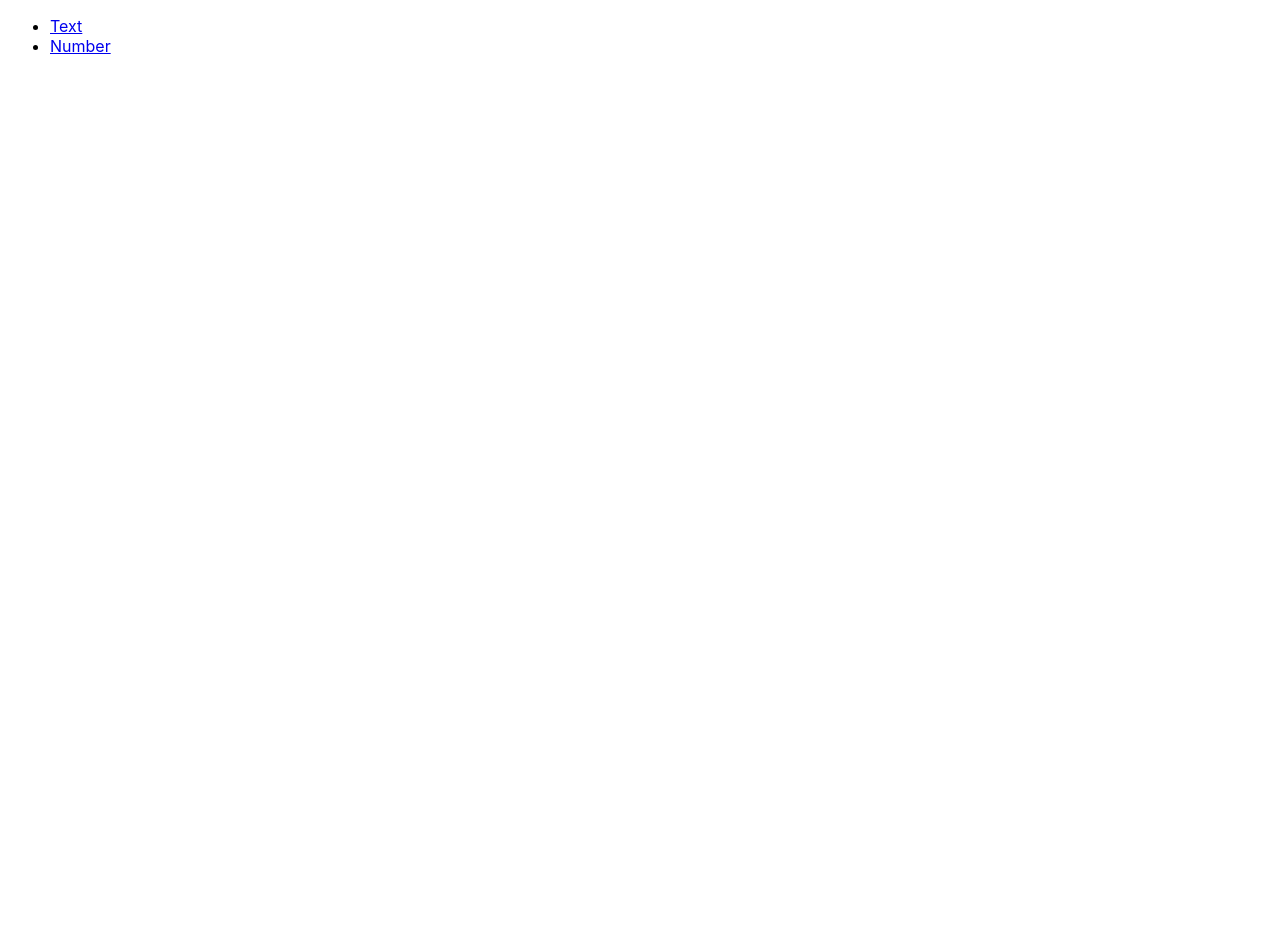
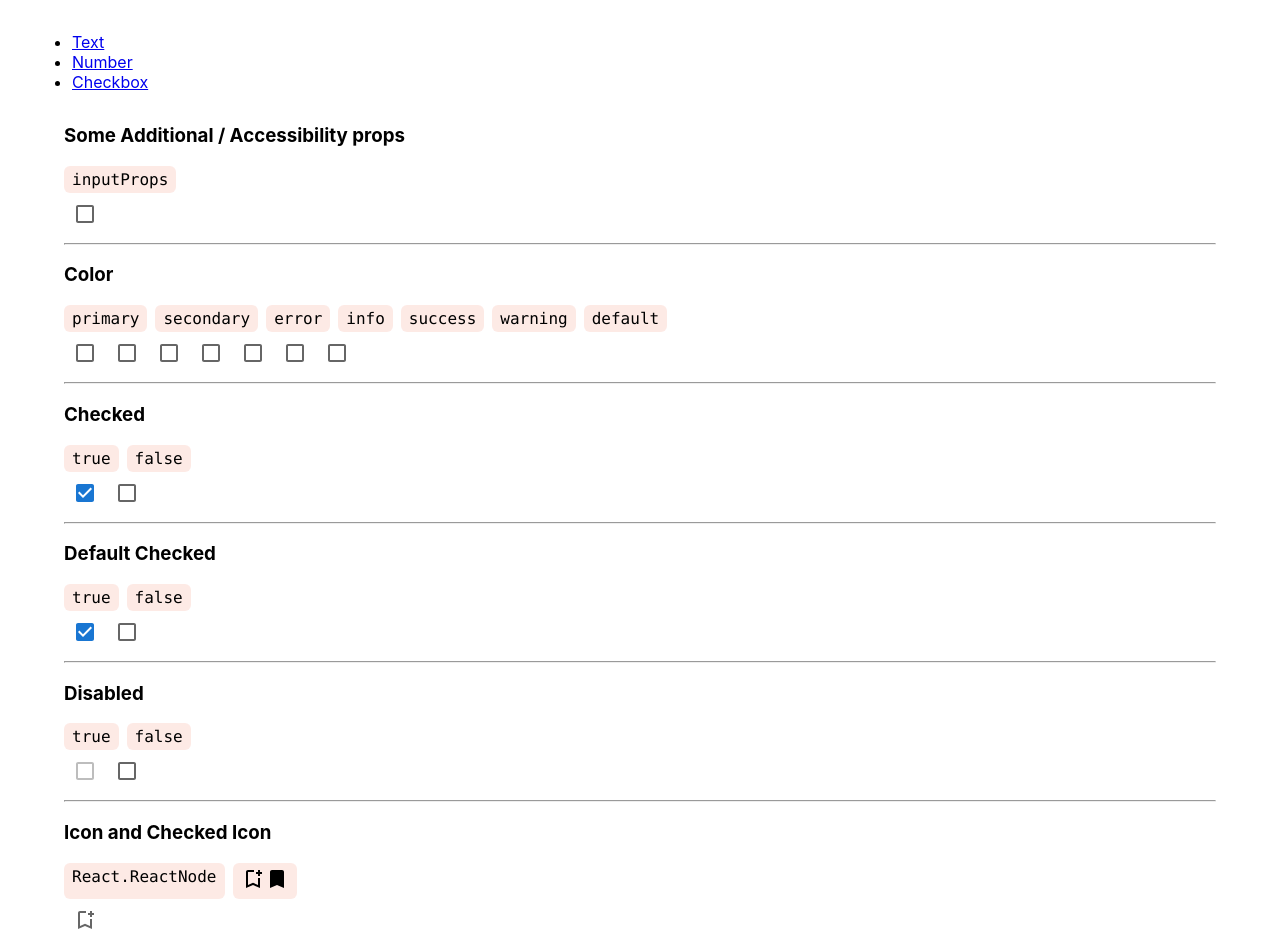
Before and after one commit to VaralakshmiPachipala/reusable-components, a React (Create React App) app: page /checkbox in a window 1280 px wide. Before the commit this address had no page. Shown: the top 947 px of the page. Before the commit the page ends 800 px from the top, so only its background shows below. Built offline with nearby package versions, Linux system fonts and the light colour scheme.

Commit message:
added checkbox and checkbox group components

```diff
--- a/src/App.scss
+++ b/src/App.scss
@@ -1,42 +1,11 @@
 .App {
-  text-align: center;
-  padding-left: 10px;
+  margin: 2rem;
 }
 
-.App-logo {
-  height: 40vmin;
-  pointer-events: none;
+code {
+  font-family: source-code-pro, Menlo, Monaco, Consolas, "Courier New",
+    monospace;
+  background: rgba(231, 50, 9, 0.1);
+  padding: 4px 8px;
+  border-radius: 6px;
 }
-
-@media (prefers-reduced-motion: no-preference) {
-  .App-logo {
-    animation: App-logo-spin infinite 20s linear;
-  }
-}
-
-.App-header {
-  background-color: #282c34;
-  min-height: 100vh;
-  display: flex;
-  flex-direction: column;
-  align-items: center;
-  justify-content: center;
-  font-size: calc(10px + 2vmin);
-  color: white;
-}
-
-.App-link {
-  color: #61dafb;
-}
-
-@keyframes App-logo-spin {
-  from {
-    transform: rotate(0deg);
-  }
-  to {
-    transform: rotate(360deg);
-  }
-}
-li {
-  width: fit-content;
-}
--- a/src/App.tsx
+++ b/src/App.tsx
@@ -1,8 +1,9 @@
-import React from 'react';
-import { Link, Route, Routes } from 'react-router-dom';
-import './App.scss';
-import { InputNumberWrapper } from './wrappers/InputNumberWrapper';
-import { InputTextWrapper } from './wrappers/InputTextWrapper';
+import React from "react";
+import { Link, Route, Routes } from "react-router-dom";
+import "./App.scss";
+import { CheckboxWrapper } from "./wrappers/CheckboxWrapper";
+import { InputNumberWrapper } from "./wrappers/InputNumberWrapper";
+import { InputTextWrapper } from "./wrappers/InputTextWrapper";
 
 const App = () => {
   return (
@@ -14,14 +15,18 @@ const App = () => {
         <li>
           <Link to="/number">Number</Link>
         </li>
+        <li>
+          <Link to="/checkbox">Checkbox</Link>
+        </li>
       </ul>
       <Routes>
-          <Route path='/' element={<InputTextWrapper />}></Route>
-          <Route path='/text' element={<InputTextWrapper />}></Route>
-          <Route path='/number' element={<InputNumberWrapper />}></Route>
+        <Route path="/" element={<InputTextWrapper />}></Route>
+        <Route path="/text" element={<InputTextWrapper />}></Route>
+        <Route path="/number" element={<InputNumberWrapper />}></Route>
+        <Route path="/checkbox" element={<CheckboxWrapper />}></Route>
       </Routes>
     </div>
   );
-}
+};
 
 export default App;
--- /dev/null
+++ b/src/components/Checkbox/CustomCheckbox.tsx
@@ -0,0 +1,54 @@
+import React from "react";
+import { Checkbox } from "@mui/material";
+
+const CustomCheckbox: React.FC<{
+  color?:
+    | "primary"
+    | "secondary"
+    | "error"
+    | "info"
+    | "success"
+    | "warning"
+    | "default"
+    | undefined;
+  checked?: boolean;
+  disabled?: boolean;
+  required?: boolean;
+  disableRipple?: boolean;
+  defaultChecked?: boolean;
+  size?: "small" | "medium" | undefined;
+  icon?: React.ReactNode;
+  checkedIcon?: React.ReactNode;
+  onChange?: (event: React.ChangeEvent<HTMLInputElement>) => void;
+  inputProps?: {};
+}> = ({
+  color,
+  checked,
+  defaultChecked,
+  disabled,
+  required,
+  disableRipple,
+  size,
+  icon,
+  checkedIcon,
+  onChange,
+  ...props
+}) => {
+  return (
+    <Checkbox
+      size={size}
+      icon={icon}
+      color={color}
+      checked={checked}
+      disabled={disabled}
+      required={required}
+      disableRipple={disableRipple}
+      defaultChecked={defaultChecked}
+      checkedIcon={checkedIcon}
+      onChange={onChange}
+      {...props}
+    />
+  );
+};
+
+export { CustomCheckbox };
--- /dev/null
+++ b/src/components/Checkbox/CustomCheckoboxGroup.tsx
@@ -0,0 +1,24 @@
+import React from "react";
+import { FormControlLabel, FormGroup } from "@mui/material";
+import { Checkbox } from ".";
+
+const CustomCheckoboxGroup: React.FC<{
+  checkboxList: {}[];
+  orientation?: "row" | "column";
+}> = ({ checkboxList, orientation }) => {
+  return (
+    <div style={{ display: "flex", flexDirection: orientation }}>
+      {checkboxList?.length &&
+        checkboxList?.map((checkbox: any) => (
+          <FormGroup>
+            <FormControlLabel
+              control={<Checkbox {...checkbox} />}
+              label={checkbox.label}
+            />
+          </FormGroup>
+        ))}
+    </div>
+  );
+};
+
+export { CustomCheckoboxGroup };
--- /dev/null
+++ b/src/components/Checkbox/index.tsx
@@ -0,0 +1,4 @@
+import { CustomCheckbox as Checkbox } from "./CustomCheckbox";
+import { CustomCheckoboxGroup as CheckboxGroup } from "./CustomCheckoboxGroup";
+
+export { Checkbox, CheckboxGroup };
--- a/src/components/InputNumber/inputNumber.tsx
+++ b/src/components/InputNumber/inputNumber.tsx
@@ -1,4 +1,4 @@
-import { TextField } from '@material-ui/core'
+import { TextField } from '@mui/material'
 import React from 'react'
 
 export const InputNumber = (props:any) => {
--- a/src/components/InputText/inputText.tsx
+++ b/src/components/InputText/inputText.tsx
@@ -1,4 +1,5 @@
-import { makeStyles, TextField, Typography } from "@material-ui/core";
+import { TextField, Typography } from "@mui/material";
+import { makeStyles } from "@mui/styles";
 import React, { useState } from "react";
 import { ErrorMessages } from "../../constants";
 
@@ -13,7 +14,7 @@ interface TextProps {
   validateOnFocusOut: boolean;
 }
 
-const useStyles = makeStyles(() => ({
+const useStyles: any = makeStyles(() => ({
   wrapper: {
     display: "flex",
     flexDirection: "column",
@@ -23,33 +24,33 @@ const useStyles = makeStyles(() => ({
   errMsgStyles: {
     fontSize: "12px",
     color: "red",
-},
+  },
   errWrapper: {
-    '& .MuiTextField-root label': {
-        color: 'red'
+    "& .MuiTextField-root label": {
+      color: "red",
     },
-      '& .MuiOutlinedInput-root': {
-        '& fieldset': {
-            borderColor: 'red',
-      }
+    "& .MuiOutlinedInput-root": {
+      "& fieldset": {
+        borderColor: "red",
       },
-      '& .MuiInput-underline:before': {
-        borderColor: 'red',
+    },
+    "& .MuiInput-underline:before": {
+      borderColor: "red",
+    },
+    "& .MuiInputBase-root:hover": {
+      "& .MuiOutlinedInput-notchedOutline": {
+        borderColor: "red",
       },
-      '& .MuiInputBase-root:hover': {
-          '& .MuiOutlinedInput-notchedOutline': {
-            borderColor: 'red',
-          }
-      },
-      '& .MuiInput-underline:hover:not(.Mui-disabled):before': {
-        borderColor: 'red',
-      },
-      '& .MuiFilledInput-underline:before': {
-        borderColor: 'red',
-      },
-      '& .MuiFilledInput-underline:hover:before': {
-        borderColor: 'red',
-      }
+    },
+    "& .MuiInput-underline:hover:not(.Mui-disabled):before": {
+      borderColor: "red",
+    },
+    "& .MuiFilledInput-underline:before": {
+      borderColor: "red",
+    },
+    "& .MuiFilledInput-underline:hover:before": {
+      borderColor: "red",
+    },
   },
 }));
 
@@ -93,7 +94,10 @@ export const InputText = (props: TextProps) => {
     }
   };
   return (
-    <Typography component={"div"} className={`${classes.wrapper} ${errMsg ? classes.errWrapper : ''}`}>
+    <Typography
+      component={"div"}
+      className={`${classes.wrapper} ${errMsg ? classes.errWrapper : ""}`}
+    >
       <TextField
         label={label}
         placeholder={placeholder}
--- /dev/null
+++ b/src/wrappers/CheckboxWrapper.tsx
@@ -0,0 +1,171 @@
+import React from "react";
+import { Bookmark, BookmarkAddOutlined } from "@mui/icons-material";
+import { Checkbox, CheckboxGroup } from "../components/Checkbox";
+
+const CheckboxWrapper: React.FC = () => {
+  return (
+    <div className="App">
+      {/* ------------ BREAK ------------ */}
+      <h3>Some Additional / Accessibility props</h3>
+      <div style={{ display: "flex", gap: "8px" }}>
+        <code>inputProps</code>
+      </div>
+      <div style={{ display: "flex" }}>
+        <Checkbox
+          inputProps={{
+            "data-testid": "checkbox",
+            "aria-label": "Checkbox for Terms and Conditions",
+          }}
+        />
+      </div>
+      <hr />
+
+      {/* ------------ BREAK ------------ */}
+      <h3>Color </h3>
+      <div style={{ display: "flex", gap: "8px" }}>
+        <code>primary</code> <code>secondary</code> <code>error</code>
+        <code>info</code> <code>success</code> <code>warning</code>
+        <code>default</code>
+      </div>
+
+      <div style={{ display: "flex" }}>
+        <Checkbox color="primary" />
+        <Checkbox color="secondary" />
+        <Checkbox color="error" />
+        <Checkbox color="info" />
+        <Checkbox color="success" />
+        <Checkbox color="warning" />
+        <Checkbox color="default" />
+      </div>
+      <hr />
+
+      {/* ------------ BREAK ------------ */}
+      <h3>Checked </h3>
+      <div style={{ display: "flex", gap: "8px" }}>
+        <code>true</code> <code>false</code>
+      </div>
+      <div style={{ display: "flex" }}>
+        <Checkbox checked={true} />
+        <Checkbox checked={false} />
+      </div>
+      <hr />
+
+      {/* ------------ BREAK ------------ */}
+      <h3>Default Checked </h3>
+      <div style={{ display: "flex", gap: "8px" }}>
+        <code>true</code> <code>false</code>
+      </div>
+      <div style={{ display: "flex" }}>
+        <Checkbox defaultChecked={true} />
+        <Checkbox defaultChecked={false} />
+      </div>
+      <hr />
+
+      {/* ------------ BREAK ------------ */}
+      <h3>Disabled</h3>
+      <div style={{ display: "flex", gap: "8px" }}>
+        <code>true</code> <code>false</code>
+      </div>
+      <div style={{ display: "flex" }}>
+        <Checkbox disabled />
+        <Checkbox disabled={false} />
+      </div>
+      <hr />
+
+      {/* ------------ BREAK ------------ */}
+      <h3>Icon and Checked Icon</h3>
+      <div style={{ display: "flex", gap: "8px" }}>
+        <code>React.ReactNode</code>
+        <code>
+          <BookmarkAddOutlined />
+          <Bookmark />
+        </code>
+      </div>
+      <div style={{ display: "flex" }}>
+        <Checkbox icon={<BookmarkAddOutlined />} checkedIcon={<Bookmark />} />
+      </div>
+      <hr />
+
+      {/* ------------ BREAK ------------ */}
+      <h3>Disable Ripple</h3>
+      <div style={{ display: "flex", gap: "8px" }}>
+        <code>ture</code>
+        <code>false</code>
+      </div>
+      <div style={{ display: "flex" }}>
+        <Checkbox disableRipple={true} />
+        <Checkbox disableRipple={false} />
+      </div>
+      <hr />
+
+      {/* ------------ BREAK ------------ */}
+      <h3>Required</h3>
+      <div style={{ display: "flex", gap: "8px" }}>
+        <code>ture</code>
+        <code>false</code>
+      </div>
+      <div style={{ display: "flex" }}>
+        <Checkbox required={true} />
+        <Checkbox required={false} />
+      </div>
+      <hr />
+
+      {/* ------------ BREAK ------------ */}
+      <h3>Size</h3>
+      <div style={{ display: "flex", gap: "8px" }}>
+        <code>medium</code>
+        <code>small</code>
+      </div>
+      <div style={{ display: "flex" }}>
+        <Checkbox size="medium" />
+        <Checkbox size="small" />
+      </div>
+      <hr />
+
+      {/* ------------ BREAK ------------ */}
+      <h3>On Change Handler</h3>
+      <div style={{ display: "flex", gap: "8px" }}>
+        <code>func</code>
+      </div>
+      <div style={{ display: "flex" }}>
+        <Checkbox
+          onChange={(event) => {
+            alert(event.target.checked);
+          }}
+        />
+      </div>
+      <hr />
+
+      {/* ------------ BREAK ------------ */}
+      <h3>Checkbox Group - Orientation</h3>
+      <div style={{ display: "flex", gap: "8px" }}>
+        <code>row</code>
+        <code>column</code>
+      </div>
+      <div style={{ display: "flex" }}>
+        <CheckboxGroup
+          orientation="row"
+          checkboxList={[
+            { key: "1", label: "Row Item 1", disabled: true },
+            { key: "2", label: "Row Item 2" },
+            { key: "3", label: "Row Item 3" },
+            { key: "4", label: "Row Item 4" },
+            { key: "5", label: "Row Item 5" },
+          ]}
+        />
+        <CheckboxGroup
+          orientation="column"
+          checkboxList={[
+            { key: "1", label: "Column Item 1" },
+            { key: "2", label: "Column Item 2" },
+            { key: "3", label: "Column Item 3" },
+            { key: "4", label: "Column Item 4" },
+            { key: "5", label: "Column Item 5" },
+          ]}
+        />
+      </div>
+    </div>
+  );
+};
+
+export { CheckboxWrapper };
```
Also changed, not shown: package.json (+5 -2 lines), 1 other file (tests, documents, lock files or other folders). Lines whose indentation alone changed are shown as unchanged.
